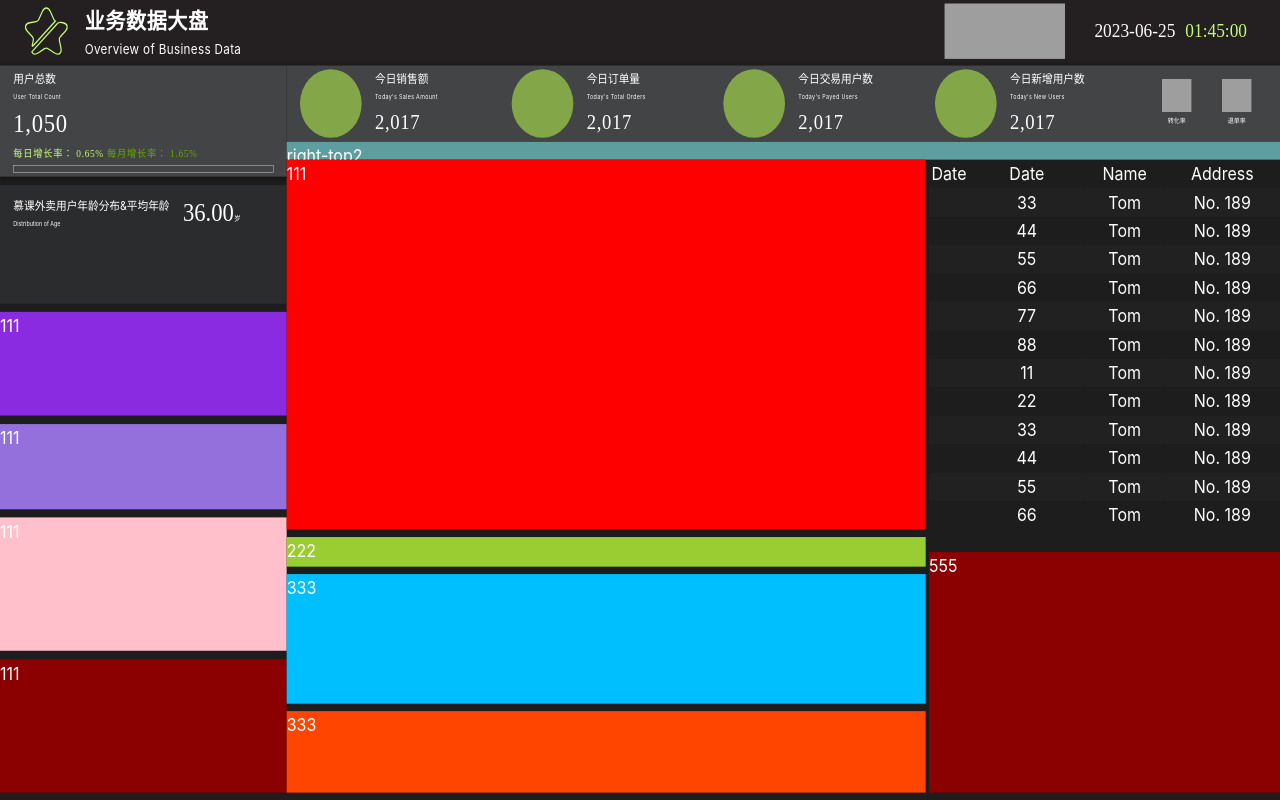
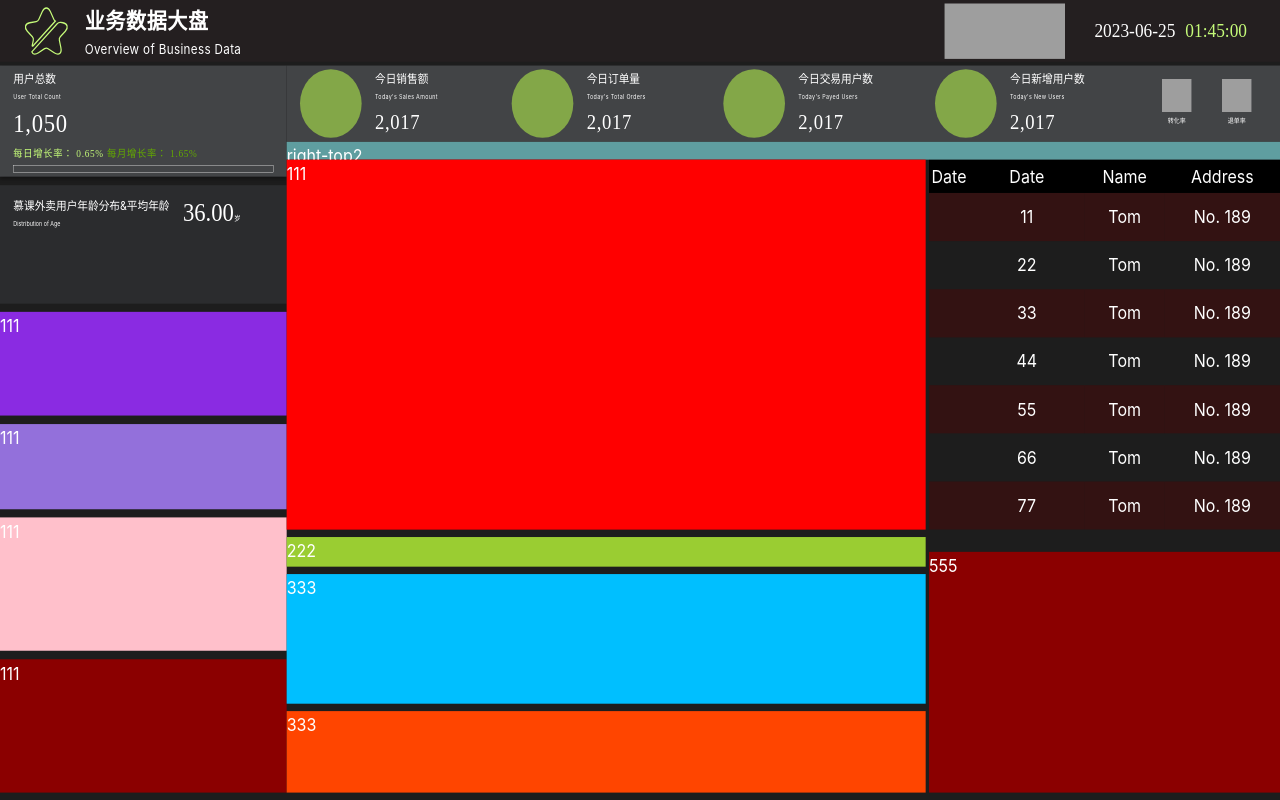
Before and after one commit to YXJR/Echarts-Screen, a Vue app: page / in a window 1280 px wide. Built offline with nearby package versions, Linux system fonts and the light colour scheme; grey boxes are pictures that could not be loaded.

Commit message:
add tableScroll

```diff
--- a/src/components/AutoScrollTable/index.vue
+++ b/src/components/AutoScrollTable/index.vue
@@ -1,10 +1,11 @@
 <template>
+  <Transition mode="out-in">
     <el-table
       id="table"
-    ref="table"
+      :ref="refName"
       :data="tableData"
       :height="height"
-    header-row-class-name="setRowClass"
+      header-row-class-name="setHeaderRowClass"
       :stripe="true"
       style="text-align:center"
     >
@@ -34,11 +35,13 @@
         label="Address"
       />
     </el-table>
+  </Transition>
+
 </template>
 
 <script >
 // TODO: 斑马条纹不生效
-import { ref, onMounted, computed, getCurrentInstance } from "vue"
+import { ref, onMounted, computed, watch } from "vue"
 export default {
   name: 'AutoScrollTable',
   props: {
@@ -63,12 +66,19 @@ export default {
 
   },
   setup (ctx) {
+    const refName = ref("table")
+
+    let currentIndex = ref(0)
     //表头高度和各行得高度
     const columnHeightNum = ref("0")
-    const headerHeightNum = ref('60')
+    const headerHeightNum = ref('90')
     const headerHeight = computed(() => `${headerHeightNum.value}px`)
+    let isClearAnimate = ref(true)
     let columnHeight;
+    columnHeightNum.value = (ctx.height - headerHeightNum.value) / ctx.disRowNumber
+    columnHeight = computed(() => `${columnHeightNum.value}px`)
     let task;
+    let wrapperBody = null;
 
     const tableData = ref([
       {
@@ -112,42 +122,57 @@ export default {
         address: 'No. 189',
       },
     ])
+    let tem = [...tableData.value]
+    let dataLen = tableData.value && tableData.value.length;
 
     const setAnimation = () => {
-      //数据的条数
-      let dataLen = tableData.value && tableData.value.length;
-      // table得总体高度
-      let instance = getCurrentInstance()
-      let tableDomHeight = instance.refs['table'].height
-      // 根据传入得需要展示得条数计算每行得高度
-      columnHeightNum.value = (tableDomHeight - headerHeightNum.value) / ctx.disRowNumber
-      columnHeight = computed(() => `${columnHeightNum.value}px`)
-      // 实际数据条数 * 每行高度
-      let columnSumHeight = dataLen * columnHeightNum.value
-      // 实际数据条数展示得总高度  没有超出  表格得高度
-      if (columnSumHeight <= tableDomHeight - headerHeightNum.value) {
+      let num = currentIndex.value * columnHeightNum.value
+      wrapperBody.style.transition = 'margin-top 1s'
+      wrapperBody.style.marginTop = `-${num}px`
+
+      if (dataLen - currentIndex.value == ctx.disRowNumber) {
+        tableData.value = [...tableData.value, ...tem]
+      }
+
+
+      if (dataLen < currentIndex.value) {
+        isClearAnimate.value = false
+      } else {
+        currentIndex.value = currentIndex.value + 1
+      }
+
+    }
+
+    const clearAnimation = () => {
+      task && clearInterval(task)
+      console.log(`currentIndex.value`, currentIndex.value);
+      tableData.value.splice(0, currentIndex.value - 1)
+      currentIndex.value = 0
+      wrapperBody.style.transition = ''
+      wrapperBody.style.marginTop = `0`
+      isClearAnimate.value = true
+    }
+    const switchAnimation = () => {
+      if (ctx.disRowNumber >= dataLen) {
         return
       }
-      let currentIndex = 0
-      let tem = [...tableData.value];
-      task = setInterval(() => {
-        // 只在原数组得基础上进行操作
-        let newArr = tableData.value.splice(0, ctx.moveNum) // 防止数组塌陷得问题
-        tableData.value = [...tableData.value, ...tem]
-        currentIndex += ctx.moveNum
+      // 需要开启动画了
+      wrapperBody = document.getElementsByClassName("el-table__body")[0]
+      task = setInterval(setAnimation, 2000)
+    }
+    watch(() => isClearAnimate.value, (newVal, oldVal) => {
+      newVal ? switchAnimation() : clearAnimation()
+    })
+    onMounted(() => {
+      switchAnimation()
+    })
 
-      }, 1000);
-    }
-    onMounted(() => {
-
-
-
-      setAnimation()
-    })
     return {
       tableData,
       columnHeight,
-      headerHeight
+      headerHeight,
+      refName,
+
     }
   }
 }
@@ -161,15 +186,24 @@ export default {
   overflow: hidden;
 }
 
-:deep(.el-table__row) {
+:deep(.el-table__inner-wrapper) {
+  .el-table__body {
+  }
+  .el-table__header-wrapper {
+    background: black;
+    position: relative !important;
+    z-index: 10000000;
+  }
+  .setHeaderRowClass {
+    height: v-bind(headerHeight);
+  }
+  .el-table__row {
     height: v-bind(columnHeight);
+    //background: red;
   }
-:deep(.el-table__row:nth-child(odd)) {
-  background-color: rgba(44, 42, 42, 0.4);
+  .el-table__row:nth-child(odd) {
+    background-color: rgba(85, 4, 4, 0.4);
   }
-
-:deep(.setRowClass) {
-  height: v-bind(headerHeight);
 }
 </style>
 <!-- 更改单元格得属性 -->
```
Lines whose indentation alone changed are shown as unchanged.
